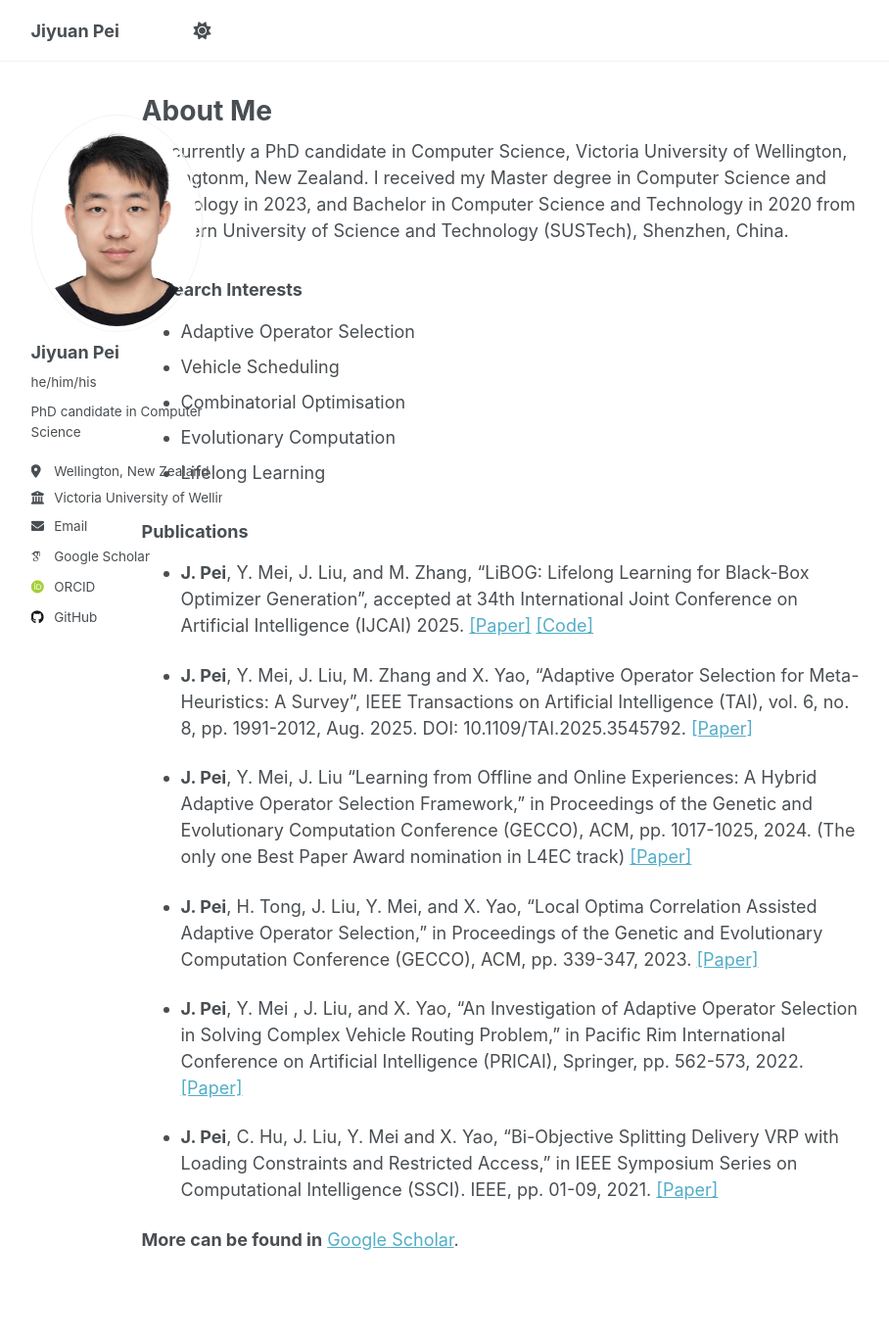
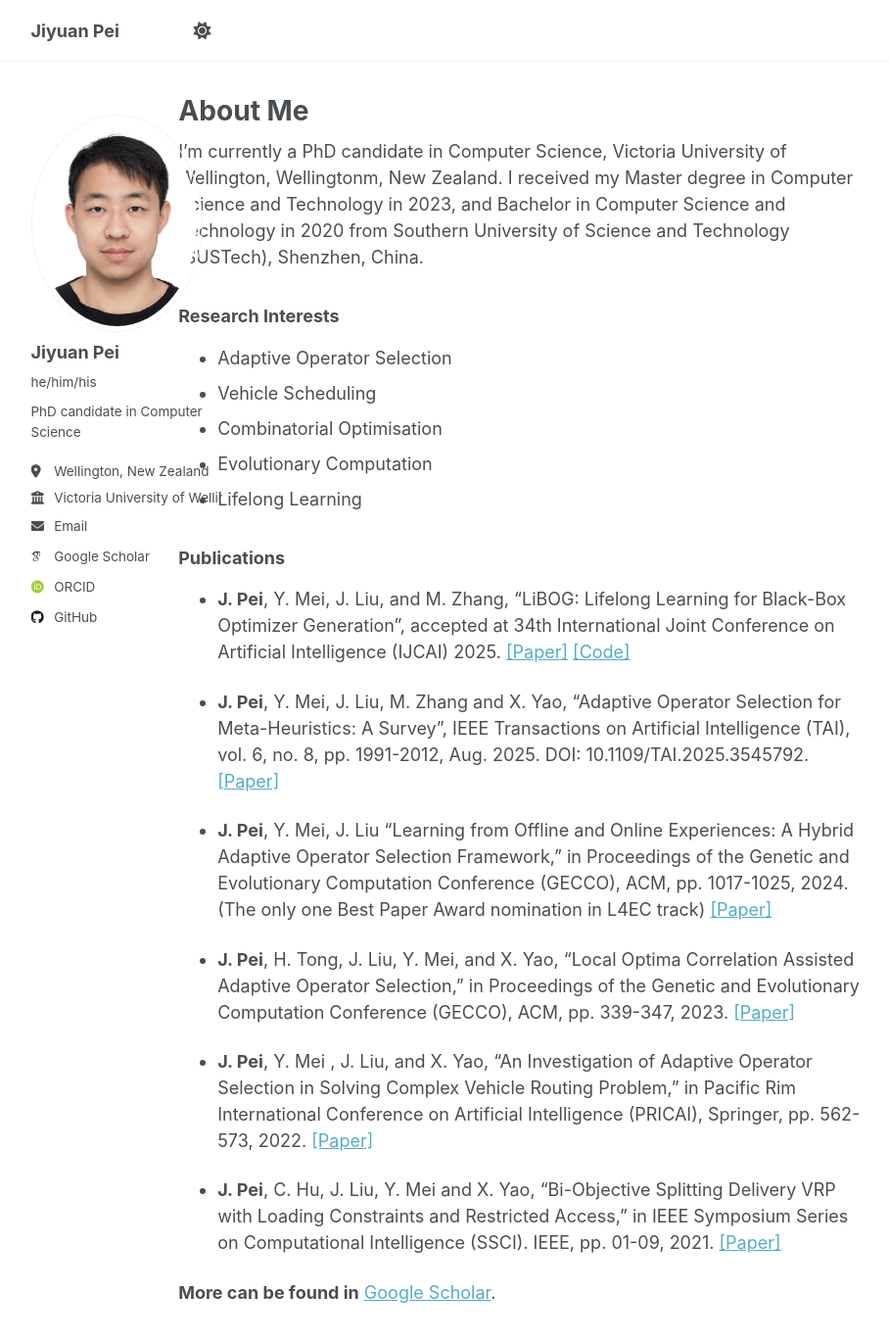
Before and after one commit to PeiJY/PeiJY.github.io, a Jekyll site: the page built from _pages/about.md, in a window 1280 px wide and 1400 px high. Shown: the top 1369 px of the window at 98% size, without its empty margins (164-1072 px from the left). Built offline with Jekyll 4.4.1, drawn with Linux system fonts in a browser that asks for light colours; some web fonts are replaced; a script that is not in the unit is left out.

Commit message:
change page width

```diff
--- a/_config.yml
+++ b/_config.yml
@@ -103,7 +103,7 @@ comments:
   facebook:
     appid                :
     num_posts            : # 5 (default)
-    colorscheme          : # "light" (default), "dark"
+    colorscheme          : "dark" # "light" (default), "dark"
 staticman:
   allowedFields          : ['name', 'email', 'url', 'message']
   branch                 : "gh-pages" # "master", "gh-pages"
--- a/_sass/layout/_page.scss
+++ b/_sass/layout/_page.scss
@@ -19,7 +19,7 @@
 .page {
   @include breakpoint($large) {
     @include span(11 of 12 last);
-    @include prefix(0.5 of 12);
+    @include prefix(1 of 12);
     @include suffix(0.5 of 12);
   }
 
```
